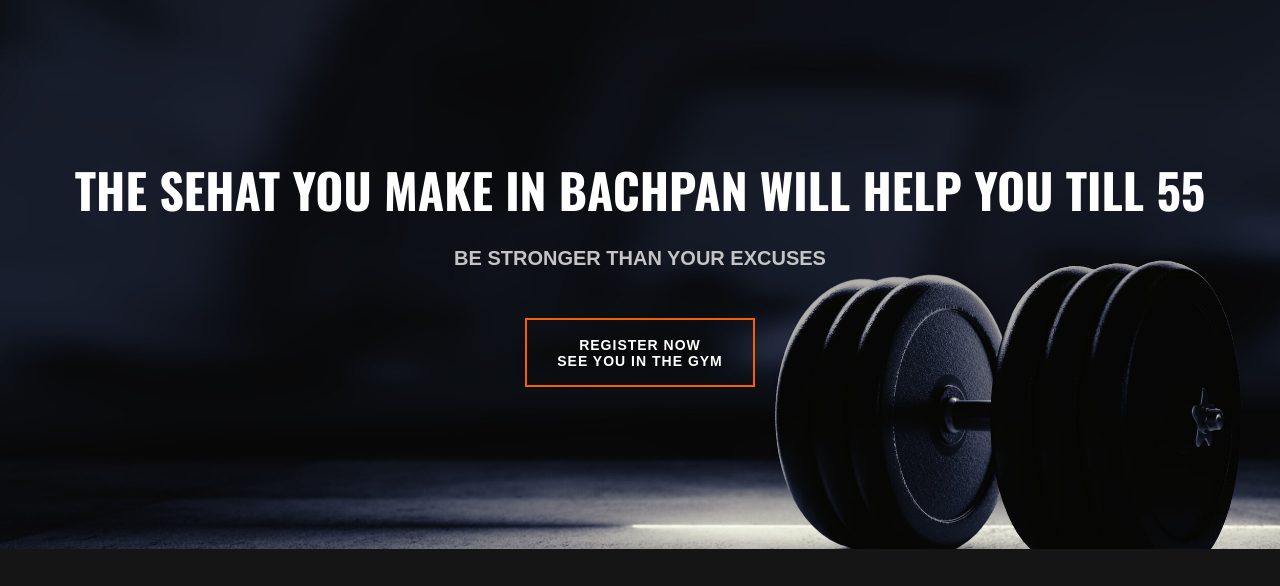
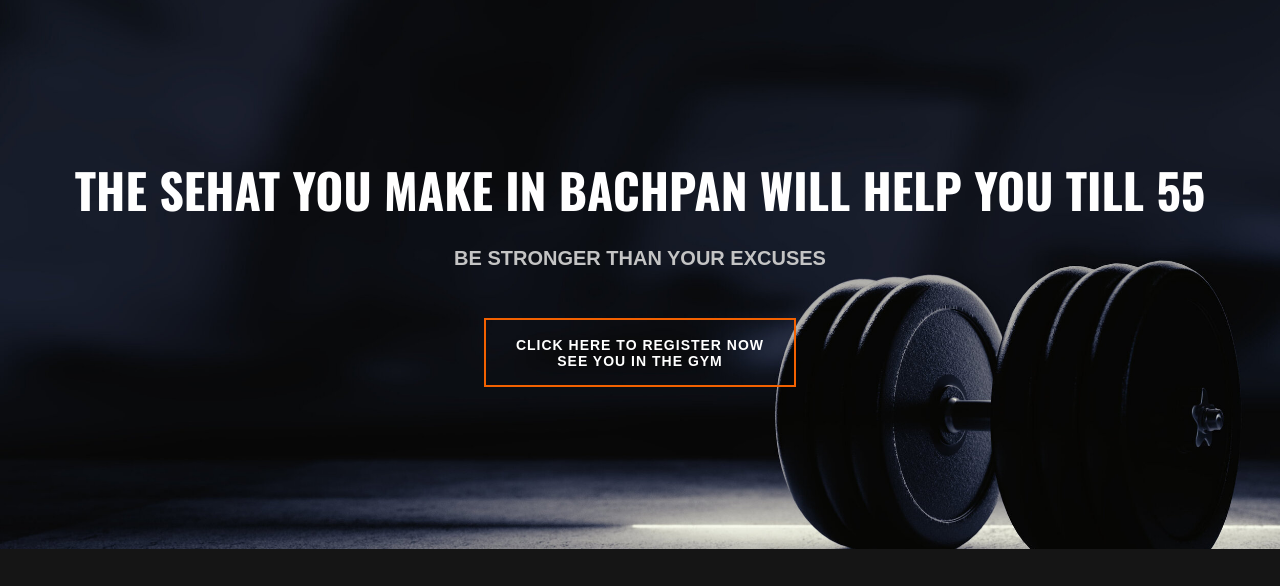
Before and after one commit to dpakverma789/GymWale, a Django app: page / in a window 1280 px wide. Shown: the part 2188-2774 px from the top of the page. Run offline with Django 3.2, Linux system fonts and the light colour scheme; some libraries are stand-ins or nearby versions; some web fonts are replaced.

Commit message:
edit button

```diff
--- a/GW_Website/templates/index.html
+++ b/GW_Website/templates/index.html
@@ -176,7 +176,7 @@
                         <a href="https://forms.gle/d6zH9dXvde5RJQ3UA"
                            target="_blank"
                            class="primary-btn  btn-normal">
-                            Register Now<br/>
+                            Click Here to Register Now<br/>
                             See You in the GYM
                         </a>
                     </div>
```
